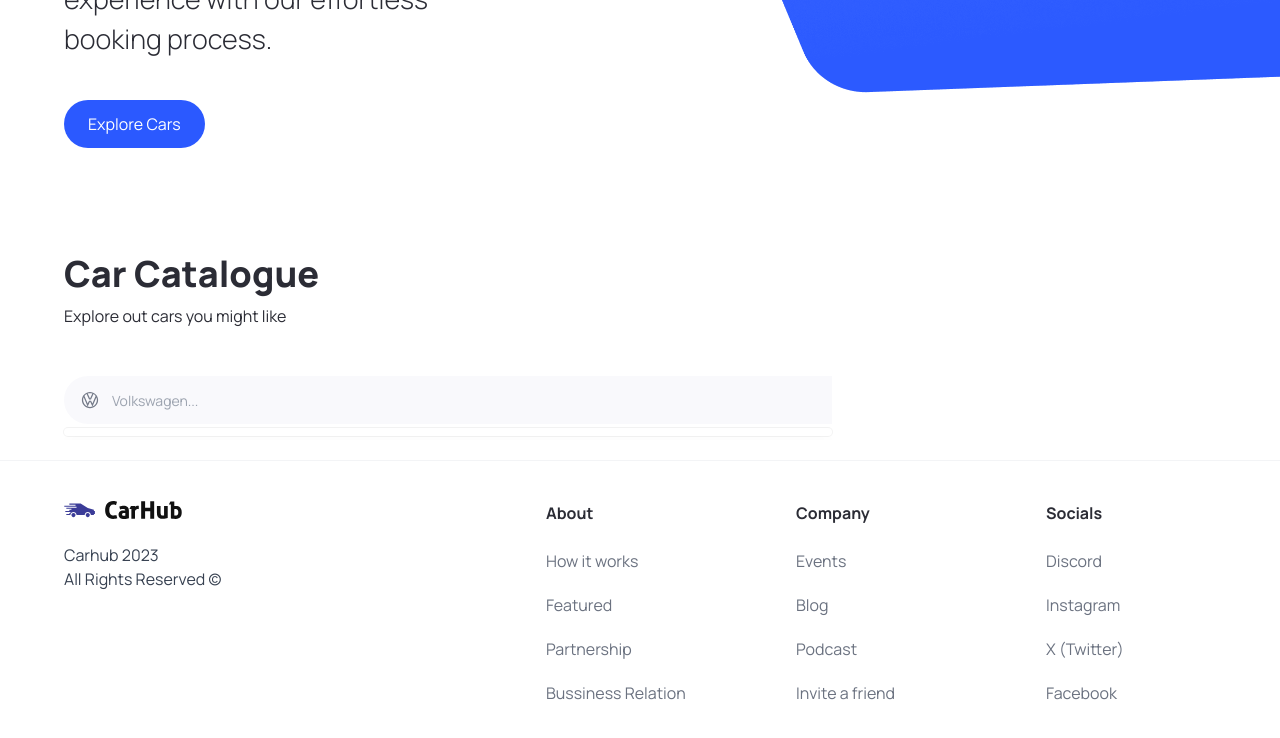
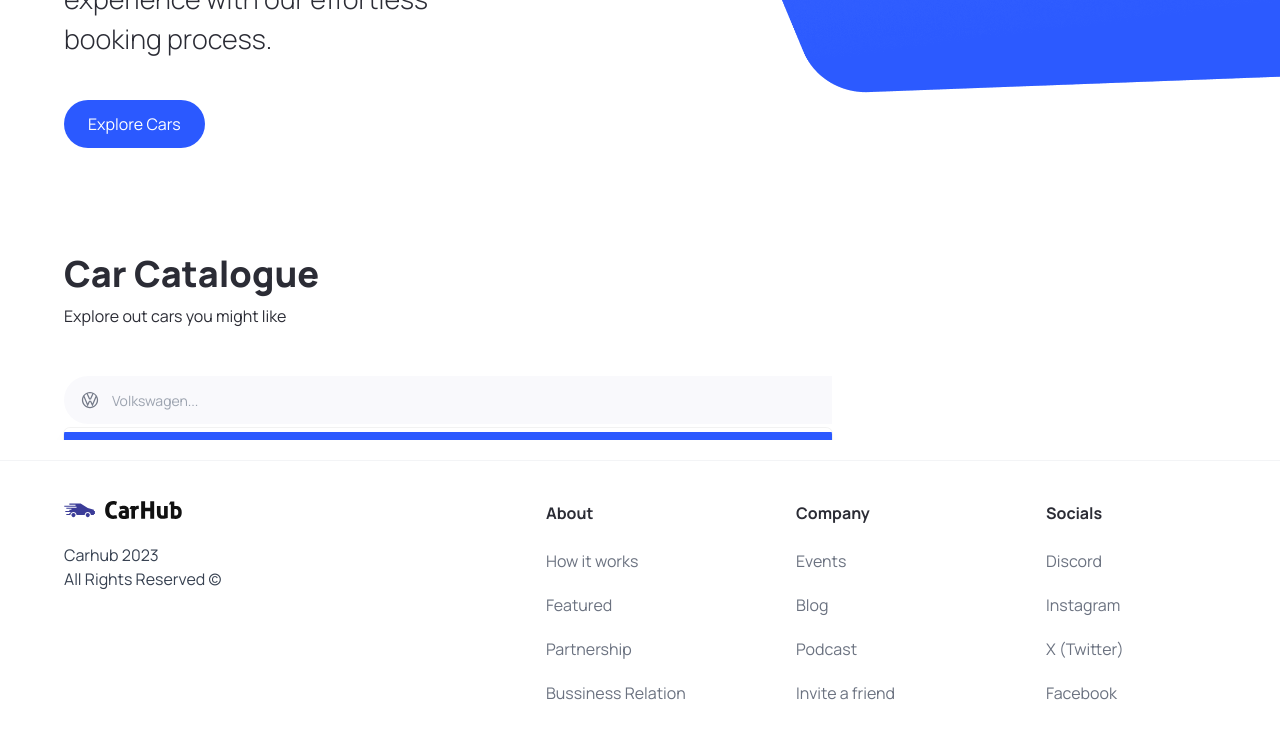
Before and after one commit to pinkjagnie/cars-showcase, a Next.js app: page / in a window 1280 px wide. Both pictures are taken after a click on the button 82 px from the left and 1010 px from the top of the page. Shown: the part 610-1348 px from the top of the page. Built offline with nearby package versions, Linux system fonts and the light colour scheme.

Commit message:
Finished implementing SearchManufacturer comp.

```diff
--- a/components/SearchManufacturer.tsx
+++ b/components/SearchManufacturer.tsx
@@ -7,15 +7,27 @@ import { SearchManuFacturerProps } from "@/types";
 
 import { Combobox, Transition } from "@headlessui/react";
 
+import { manufacturers } from "@/constans";
+
 const SearchManufacturer = ({
   manufacturer,
   setManuFacturer,
 }: SearchManuFacturerProps) => {
   const [query, setQuery] = useState("");
 
+  const filteredManufacturers =
+    query === ""
+      ? manufacturers
+      : manufacturers.filter((item) =>
+          item
+            .toLowerCase()
+            .replace(/\s+/g, "")
+            .includes(query.toLowerCase().replace(/\s+/g, ""))
+        );
+
   return (
     <div className="search-manufacturer">
-      <Combobox>
+      <Combobox value={manufacturer} onChange={setManuFacturer}>
         <div className="relative w-full">
           {/* Button for the combobox. Click on the icon to see the complete dropdown */}
           <Combobox.Button className="absolute top-[14px]">
@@ -47,7 +59,51 @@ const SearchManufacturer = ({
             <Combobox.Options
               className="absolute mt-1 max-h-60 w-full overflow-auto rounded-md bg-white py-1 text-base shadow-lg ring-1 ring-black ring-opacity-5 focus:outline-none sm:text-sm"
               static
-            ></Combobox.Options>
+            >
+              {filteredManufacturers.length === 0 && query !== "" ? (
+                <Combobox.Option
+                  value={query}
+                  className="search-manufacturer__option"
+                >
+                  Create {query}
+                </Combobox.Option>
+              ) : (
+                filteredManufacturers.map((item) => (
+                  <Combobox.Option
+                    key={item}
+                    className={({ active }) =>
+                      `relative search-manufacturer__option ${
+                        active ? "bg-primary-blue text-white" : "text-gray-900"
+                      }`
+                    }
+                    value={item}
+                  >
+                    {({ selected, active }) => (
+                      <>
+                        <span
+                          className={`block truncate ${
+                            selected ? "font-medium" : "font-normal"
+                          }`}
+                        >
+                          {item}
+                        </span>
+
+                        {/* Show an active blue background color if the option is selected */}
+                        {selected ? (
+                          <span
+                            className={`absolute inset-y-0 left-0 flex items-center pl-3 ${
+                              active
+                                ? "text-white"
+                                : "text-pribg-primary-purple"
+                            }`}
+                          ></span>
+                        ) : null}
+                      </>
+                    )}
+                  </Combobox.Option>
+                ))
+              )}
+            </Combobox.Options>
           </Transition>
         </div>
       </Combobox>
--- a/constans/index.ts
+++ b/constans/index.ts
@@ -1,3 +1,47 @@
+export const manufacturers = [
+  "Acura",
+  "Alfa Romeo",
+  "Aston Martin",
+  "Audi",
+  "Bentley",
+  "BMW",
+  "Buick",
+  "Cadillac",
+  "Chevrolet",
+  "Chrysler",
+  "Citroen",
+  "Dodge",
+  "Ferrari",
+  "Fiat",
+  "Ford",
+  "GMC",
+  "Honda",
+  "Hyundai",
+  "Infiniti",
+  "Jaguar",
+  "Jeep",
+  "Kia",
+  "Lamborghini",
+  "Land Rover",
+  "Lexus",
+  "Lincoln",
+  "Maserati",
+  "Mazda",
+  "McLaren",
+  "Mercedes-Benz",
+  "MINI",
+  "Mitsubishi",
+  "Nissan",
+  "Porsche",
+  "Ram",
+  "Rolls-Royce",
+  "Subaru",
+  "Tesla",
+  "Toyota",
+  "Volkswagen",
+  "Volvo",
+];
+
 export const footerLinks = [
   {
     title: "About",
```
